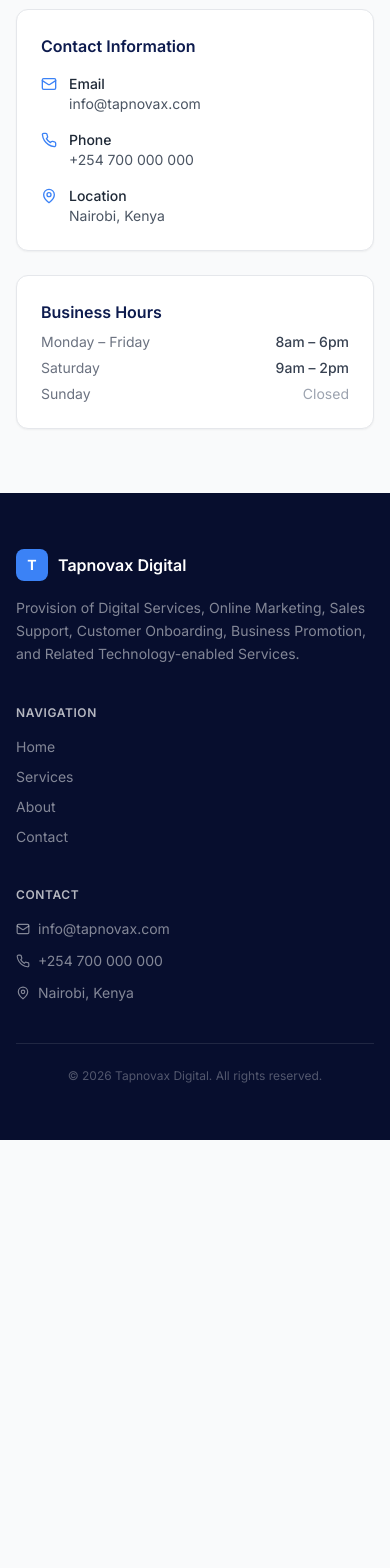
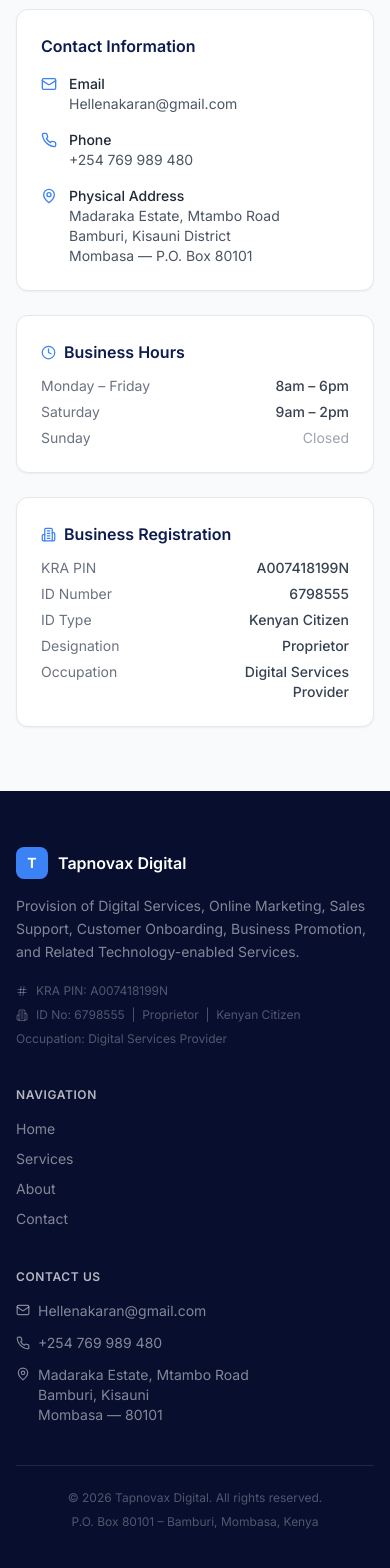
Before and after one commit to OsirOsir/tapnovax-digital, a React (Vite) app in the folder frontend/: page /contact in a window 390 px wide. Shown: the part 1199-2767 px from the top of the page. Before the commit the page ends 2339 px from the top, so only its background shows below. Built offline with nearby package versions, Linux system fonts and the light colour scheme.

Commit message:
Update footer and contact page with real business details
- Real phone: +254 769 989 480
- Real email: Hellenakaran@gmail.com
- Address: Madaraka Estate, Mtambo Road, Bamburi, Mombasa
- KRA PIN, ID number, Proprietor designation
- Contact form already wired to admin dashboard inquiries

```diff
--- a/frontend/src/components/Footer.tsx
+++ b/frontend/src/components/Footer.tsx
@@ -1,11 +1,13 @@
 import { Link } from 'react-router-dom';
-import { Mail, Phone, MapPin } from 'lucide-react';
+import { Mail, Phone, MapPin, Building2, Hash } from 'lucide-react';
 
 export default function Footer() {
   return (
     <footer className="bg-navy-950 text-white">
       <div className="max-w-7xl mx-auto px-4 sm:px-6 lg:px-8 py-14">
         <div className="grid grid-cols-1 md:grid-cols-4 gap-10">
+
+          {/* Brand + About */}
           <div className="md:col-span-2">
             <div className="flex items-center gap-2.5 mb-4">
               <div className="w-8 h-8 bg-blue-500 rounded-lg flex items-center justify-center">
@@ -13,10 +15,25 @@ export default function Footer() {
               </div>
               <span className="font-semibold text-white text-base">Tapnovax Digital</span>
             </div>
-            <p className="text-white/50 text-sm leading-relaxed max-w-sm">
+            <p className="text-white/50 text-sm leading-relaxed max-w-sm mb-5">
               Provision of Digital Services, Online Marketing, Sales Support, Customer Onboarding, Business Promotion, and Related Technology-enabled Services.
             </p>
+            <div className="space-y-2 text-xs text-white/30">
+              <div className="flex items-center gap-2">
+                <Hash size={12} />
+                <span>KRA PIN: A007418199N</span>
+              </div>
+              <div className="flex items-center gap-2">
+                <Building2 size={12} />
+                <span>ID No: 6798555 &nbsp;|&nbsp; Proprietor &nbsp;|&nbsp; Kenyan Citizen</span>
+              </div>
+              <div className="flex items-center gap-2">
+                <span>Occupation: Digital Services Provider</span>
+              </div>
+            </div>
           </div>
+
+          {/* Navigation */}
           <div>
             <div className="text-white/70 text-xs font-semibold uppercase tracking-wider mb-4">Navigation</div>
             <div className="space-y-2.5">
@@ -25,17 +42,37 @@ export default function Footer() {
               ))}
             </div>
           </div>
+
+          {/* Contact */}
           <div>
-            <div className="text-white/70 text-xs font-semibold uppercase tracking-wider mb-4">Contact</div>
+            <div className="text-white/70 text-xs font-semibold uppercase tracking-wider mb-4">Contact Us</div>
             <div className="space-y-3 text-sm text-white/50">
-              <div className="flex items-center gap-2"><Mail size={14} /><span>info@tapnovax.com</span></div>
-              <div className="flex items-center gap-2"><Phone size={14} /><span>+254 700 000 000</span></div>
-              <div className="flex items-center gap-2"><MapPin size={14} /><span>Nairobi, Kenya</span></div>
+              <div className="flex items-start gap-2">
+                <Mail size={14} className="mt-0.5 shrink-0" />
+                <div>
+                  <div>Hellenakaran@gmail.com</div>
+                </div>
+              </div>
+              <div className="flex items-center gap-2">
+                <Phone size={14} className="shrink-0" />
+                <span>+254 769 989 480</span>
+              </div>
+              <div className="flex items-start gap-2">
+                <MapPin size={14} className="mt-0.5 shrink-0" />
+                <div>
+                  <div>Madaraka Estate, Mtambo Road</div>
+                  <div>Bamburi, Kisauni</div>
+                  <div>Mombasa — 80101</div>
+                </div>
+              </div>
             </div>
           </div>
+
         </div>
-        <div className="border-t border-white/10 mt-10 pt-6 text-center text-white/30 text-xs">
-          &copy; {new Date().getFullYear()} Tapnovax Digital. All rights reserved.
+
+        <div className="border-t border-white/10 mt-10 pt-6 flex flex-col sm:flex-row justify-between items-center gap-2 text-white/30 text-xs">
+          <span>&copy; {new Date().getFullYear()} Tapnovax Digital. All rights reserved.</span>
+          <span>P.O. Box 80101 – Bamburi, Mombasa, Kenya</span>
         </div>
       </div>
     </footer>
--- a/frontend/src/pages/public/ContactPage.tsx
+++ b/frontend/src/pages/public/ContactPage.tsx
@@ -1,5 +1,5 @@
 import { useState } from 'react';
-import { Mail, Phone, MapPin, CheckCircle, Loader } from 'lucide-react';
+import { Mail, Phone, MapPin, CheckCircle, Loader, Clock, Hash, Building2 } from 'lucide-react';
 import { submitInquiry } from '../../api/inquiries';
 
 export default function ContactPage() {
@@ -39,6 +39,8 @@ export default function ContactPage() {
       <section className="py-16 bg-gray-50">
         <div className="max-w-7xl mx-auto px-4 sm:px-6 lg:px-8">
           <div className="grid grid-cols-1 lg:grid-cols-3 gap-10">
+
+            {/* Contact Form */}
             <div className="lg:col-span-2">
               {success ? (
                 <div className="card p-10 text-center">
@@ -93,23 +95,78 @@ export default function ContactPage() {
                 </div>
               )}
             </div>
+
+            {/* Sidebar Info */}
             <div className="space-y-6">
+
               <div className="card p-6">
                 <h3 className="font-semibold text-navy-900 mb-4">Contact Information</h3>
                 <div className="space-y-4 text-sm text-gray-600">
-                  <div className="flex items-start gap-3"><Mail size={16} className="text-blue-500 mt-0.5" /><div><div className="font-medium text-gray-800">Email</div><div>info@tapnovax.com</div></div></div>
-                  <div className="flex items-start gap-3"><Phone size={16} className="text-blue-500 mt-0.5" /><div><div className="font-medium text-gray-800">Phone</div><div>+254 700 000 000</div></div></div>
-                  <div className="flex items-start gap-3"><MapPin size={16} className="text-blue-500 mt-0.5" /><div><div className="font-medium text-gray-800">Location</div><div>Nairobi, Kenya</div></div></div>
+                  <div className="flex items-start gap-3">
+                    <Mail size={16} className="text-blue-500 mt-0.5 shrink-0" />
+                    <div>
+                      <div className="font-medium text-gray-800">Email</div>
+                      <div>Hellenakaran@gmail.com</div>
+                    </div>
+                  </div>
+                  <div className="flex items-start gap-3">
+                    <Phone size={16} className="text-blue-500 mt-0.5 shrink-0" />
+                    <div>
+                      <div className="font-medium text-gray-800">Phone</div>
+                      <div>+254 769 989 480</div>
+                    </div>
+                  </div>
+                  <div className="flex items-start gap-3">
+                    <MapPin size={16} className="text-blue-500 mt-0.5 shrink-0" />
+                    <div>
+                      <div className="font-medium text-gray-800">Physical Address</div>
+                      <div>Madaraka Estate, Mtambo Road</div>
+                      <div>Bamburi, Kisauni District</div>
+                      <div>Mombasa — P.O. Box 80101</div>
+                    </div>
+                  </div>
                 </div>
               </div>
+
               <div className="card p-6">
-                <h3 className="font-semibold text-navy-900 mb-2">Business Hours</h3>
+                <h3 className="font-semibold text-navy-900 mb-3 flex items-center gap-2">
+                  <Clock size={15} className="text-blue-500" /> Business Hours
+                </h3>
                 <div className="text-sm text-gray-500 space-y-1.5">
                   <div className="flex justify-between"><span>Monday – Friday</span><span className="font-medium text-gray-700">8am – 6pm</span></div>
                   <div className="flex justify-between"><span>Saturday</span><span className="font-medium text-gray-700">9am – 2pm</span></div>
                   <div className="flex justify-between"><span>Sunday</span><span className="text-gray-400">Closed</span></div>
                 </div>
               </div>
+
+              <div className="card p-6">
+                <h3 className="font-semibold text-navy-900 mb-3 flex items-center gap-2">
+                  <Building2 size={15} className="text-blue-500" /> Business Registration
+                </h3>
+                <div className="text-sm text-gray-500 space-y-1.5">
+                  <div className="flex justify-between">
+                    <span>KRA PIN</span>
+                    <span className="font-medium text-gray-700">A007418199N</span>
+                  </div>
+                  <div className="flex justify-between">
+                    <span>ID Number</span>
+                    <span className="font-medium text-gray-700">6798555</span>
+                  </div>
+                  <div className="flex justify-between">
+                    <span>ID Type</span>
+                    <span className="font-medium text-gray-700">Kenyan Citizen</span>
+                  </div>
+                  <div className="flex justify-between">
+                    <span>Designation</span>
+                    <span className="font-medium text-gray-700">Proprietor</span>
+                  </div>
+                  <div className="flex justify-between">
+                    <span>Occupation</span>
+                    <span className="font-medium text-gray-700 text-right max-w-[140px]">Digital Services Provider</span>
+                  </div>
+                </div>
+              </div>
+
             </div>
           </div>
         </div>
```
